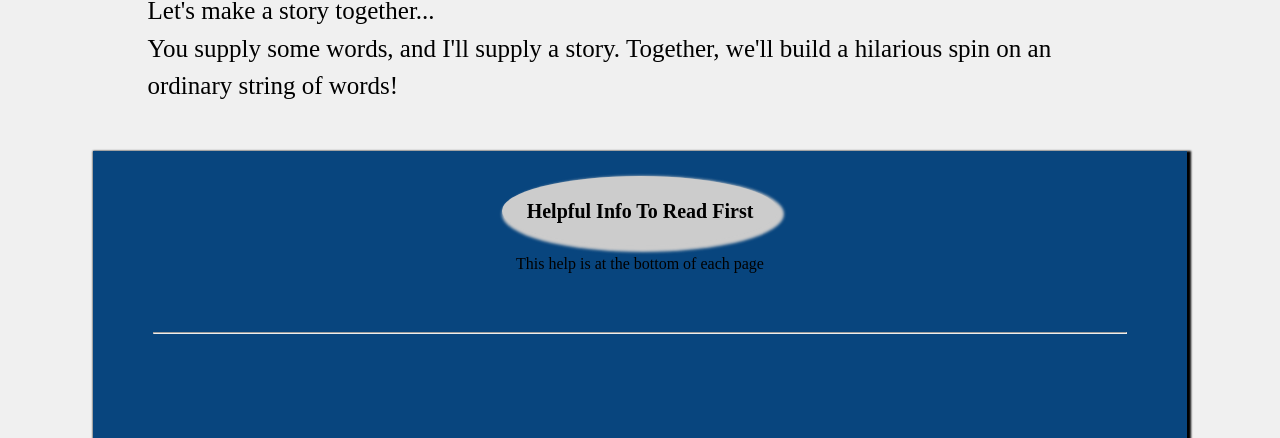
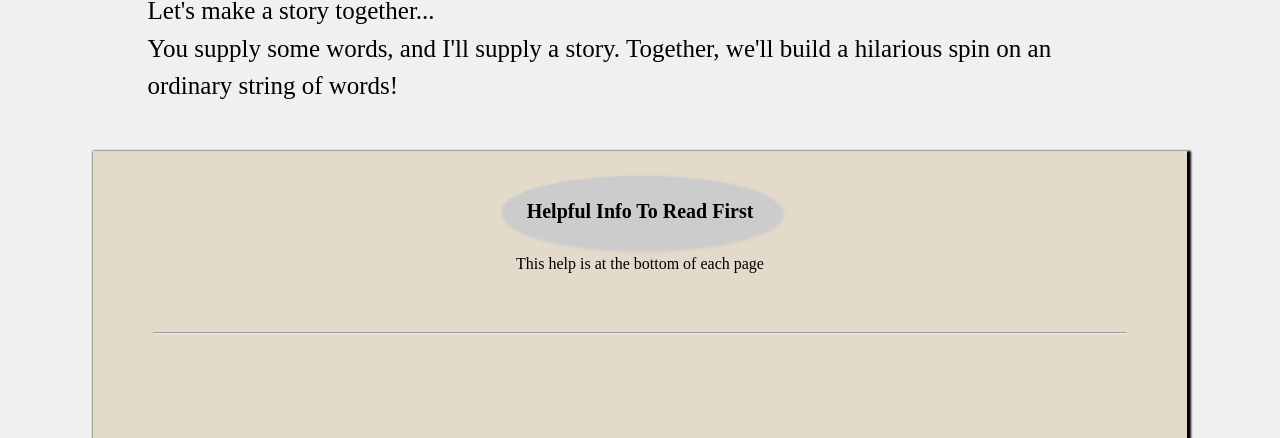
Before and after one commit to LearnToUnderstand/LearnToUnderstand.github.io, a plain HTML site: page index.html in a window 1280 px wide. Shown: the part 220-658 px from the top of the page. Drawn offline with Linux system fonts and the light colour scheme.

Commit message:
updated background color of the menu list (practicing git basics still)

```diff
--- a/mattlib.css
+++ b/mattlib.css
@@ -144,7 +144,7 @@ button {
     width: 90%;
     border: 1em, black;
     box-shadow: 2px 2px 2px 2px #000000;
-    background-color: #08457e;
+    background-color: #e3dac9;
 }
 
 #helpList {
```
